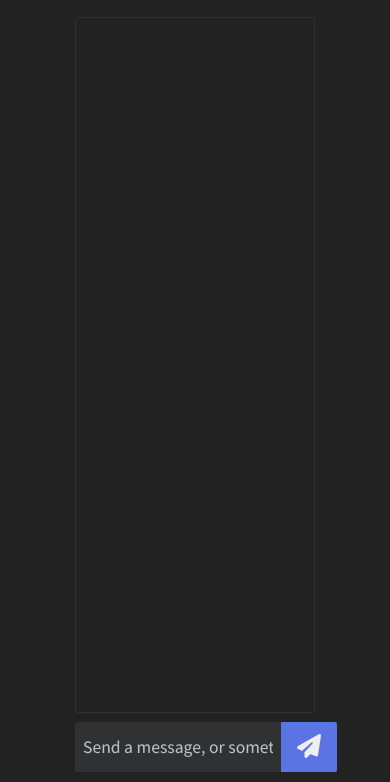
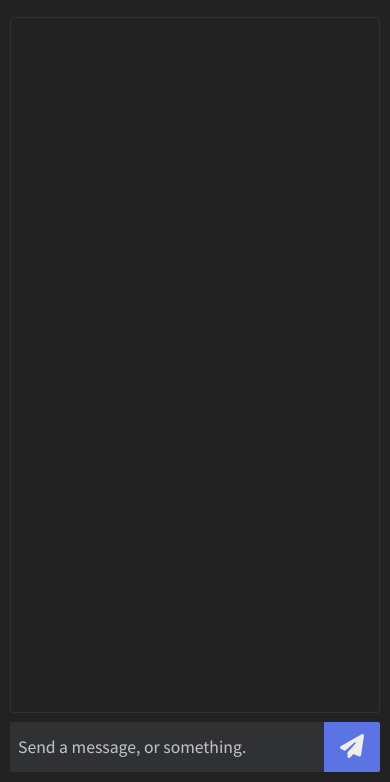
Before and after one commit to jdichh/all-knowing-bot, a website built with Vite: page index.html in a window 390 px wide. Shown: the part 62-844 px from the top of the page. Built offline with nearby package versions, Linux system fonts and the light colour scheme.

Commit message:
added mobile responsiveness

```diff
--- a/scss/layout/_maincontainer.scss
+++ b/scss/layout/_maincontainer.scss
@@ -4,7 +4,7 @@
     display: flex;
     flex-direction: column;
     justify-content: space-between;
-    max-width: 66.67%;
+    max-width: 900px;
     height: 100vh;
     margin: 0 auto;
 }
```
Also changed, not shown: compiled-scss/style.css, 1 other file.
